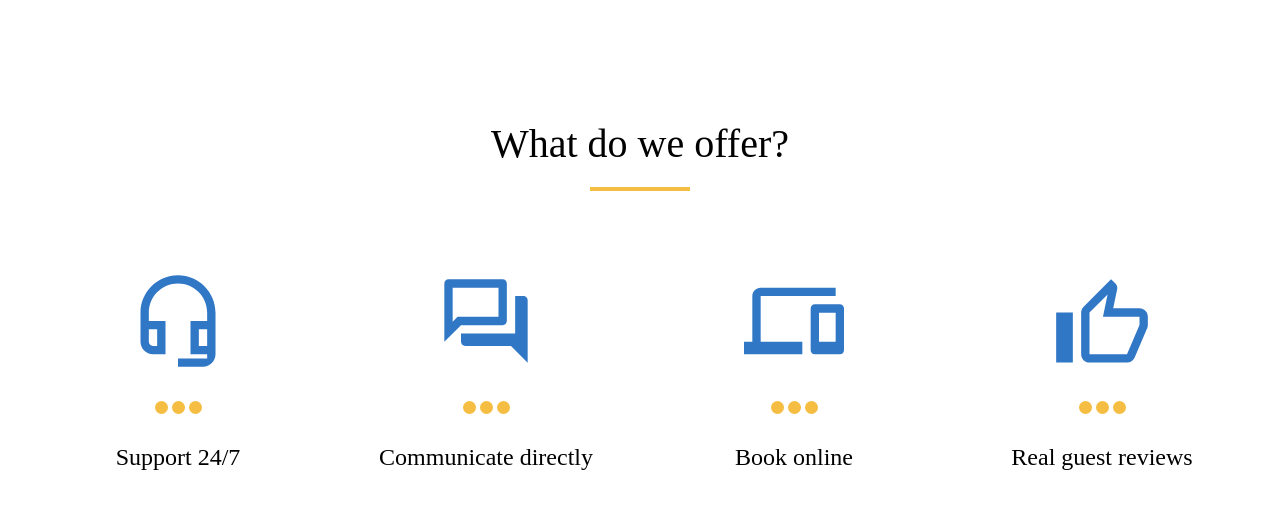
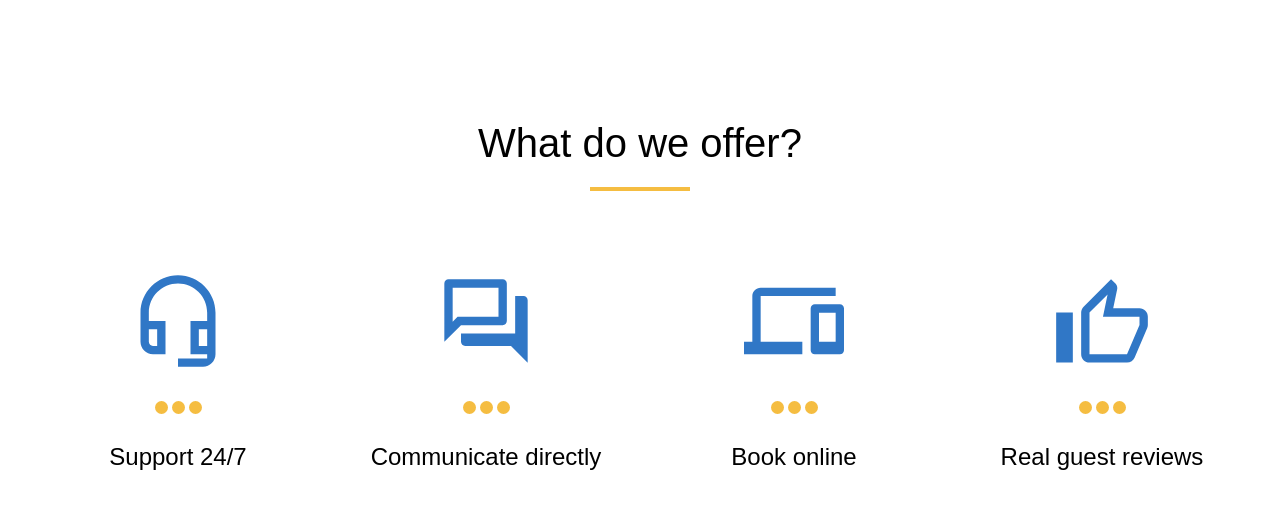
Before and after one commit to AverFrenzy/if-html, a plain HTML site: page lesson-4/index.html in a window 1280 px wide. Drawn offline with Linux system fonts and the light colour scheme.

Commit message:
lesson 4 css fonts fix

```diff
--- a/lesson-4/styles/styles.css
+++ b/lesson-4/styles/styles.css
@@ -15,7 +15,7 @@
 .heading {
   text-align: center;
   margin-bottom: 20px;
-  font-family: Roboto;
+  font-family: 'Roboto', sans-serif;
   font-style: normal;
   font-weight: 500;
   font-size: 40px;
@@ -66,9 +66,9 @@
 }
 
 .item-text {
-  font-family: Roboto;
+  font-family: 'Roboto', sans-serif;
   font-style: normal;
-  font-weight: normal;
+  font-weight: 400;
   font-size: 24px;
   line-height: 28px;
   text-align: center;
```
